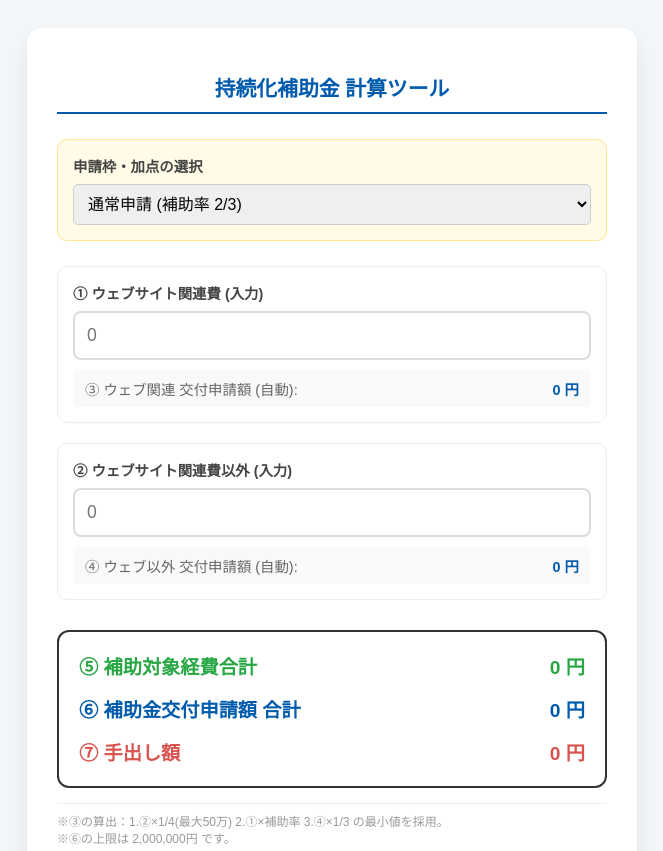
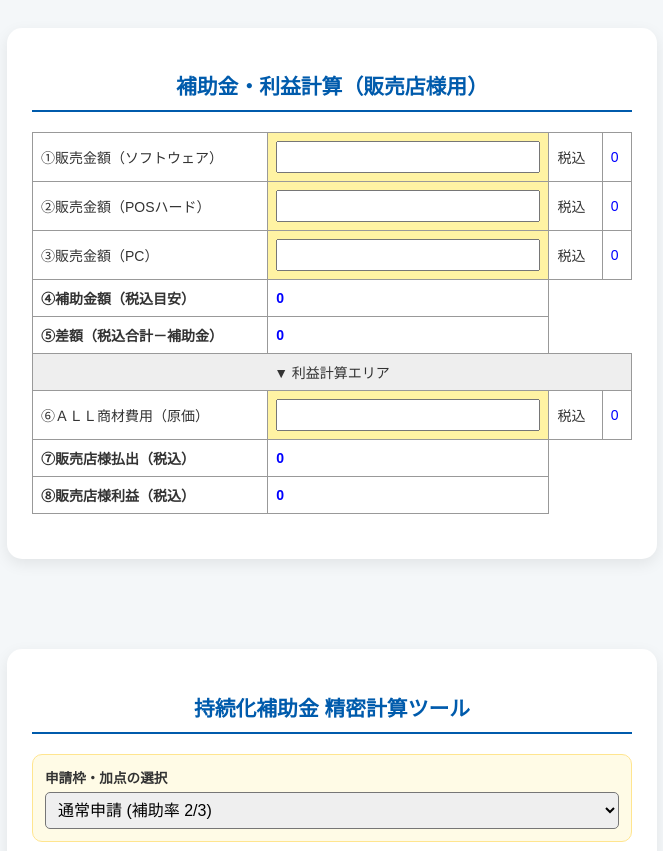
Before and after one commit to allmgsmaeda-ux/calc-app, a plain HTML site: page index.html in a window 1280 px wide. Shown: the top 851 px of the page, without its empty margins (308-971 px from the left). Drawn offline with Linux system fonts and the light colour scheme.

Commit message:
Update index.html

```diff
--- a/index.html
+++ b/index.html
@@ -2,51 +2,93 @@
 <html lang="ja">
 <head>
 <meta charset="UTF-8">
-    <meta name="viewport" content="width=device-width, initial-scale=1.0">
-    <title>持続化補助金 精密計算ツール</title>
+<meta name="viewport" content="width=device-width, initial-scale=1">
+<title>補助金計算ツール統合版</title>
+
 <style>
     :root { --primary: #005bac; --bg: #f4f7f9; --green: #28a745; --red: #d9534f; --orange: #e67e22; }
-        body { font-family: sans-serif; background: var(--bg); display: flex; justify-content: center; padding: 20px; }
-        .card { background: white; padding: 30px; border-radius: 15px; box-shadow: 0 10px 25px rgba(0,0,0,0.08); width: 100%; max-width: 550px; }
-        h1 { font-size: 1.3rem; color: var(--primary); text-align: center; margin-bottom: 25px; border-bottom: 2px solid var(--primary); padding-bottom: 10px; }
+    body { font-family: sans-serif; background: var(--bg); padding: 20px; color: #333; }
 
-        .type-selector { margin-bottom: 25px; padding: 15px; background: #fffbe6; border: 1px solid #ffe58f; border-radius: 10px; }
-        select { width: 100%; padding: 10px; font-size: 1rem; border-radius: 5px; border: 1px solid #ccc; cursor: pointer; }
+    /* 共通デザイン */
+    .container { background: white; padding: 25px; border-radius: 15px; box-shadow: 0 5px 15px rgba(0,0,0,0.08); width: 100%; max-width: 600px; margin: auto; }
+    h2 { font-size: 1.3rem; color: var(--primary); text-align: center; border-bottom: 2px solid var(--primary); padding-bottom: 10px; margin-bottom: 20px; }
 
-        .section { margin-bottom: 20px; padding: 15px; border: 1px solid #eee; border-radius: 10px; background: #fff; }
-        label { display: block; font-weight: bold; margin-bottom: 8px; font-size: 0.9rem; color: #444; }
-        input { width: 100%; padding: 12px; border: 2px solid #ddd; border-radius: 8px; font-size: 1.1rem; box-sizing: border-box; margin-bottom: 10px; }
+    /* 上のツール用テーブルスタイル */
+    table { border-collapse: collapse; width: 100%; margin-bottom: 20px; }
+    td { border: 1px solid #999; padding: 8px; font-size: 14px; word-break: break-word; }
+    input[type="number"] { width: 100%; box-sizing: border-box; font-size: 16px; padding: 5px; }
+    .yellow { background: #fff3a3; }
+    .result-text { font-weight: bold; }
 
-        .auto-calc { font-size: 0.9rem; color: #666; background: #f9f9f9; padding: 8px 12px; border-radius: 5px; display: flex; justify-content: space-between; }
-        .auto-calc strong { color: var(--primary); }
+    /* 下のツール用セクションスタイル */
+    .type-selector { margin-bottom: 20px; padding: 12px; background: #fffbe6; border: 1px solid #ffe58f; border-radius: 10px; }
+    select { width: 100%; padding: 8px; font-size: 1rem; border-radius: 5px; }
+    .section { margin-bottom: 15px; padding: 12px; border: 1px solid #eee; border-radius: 10px; background: #fff; }
+    label { display: block; font-weight: bold; margin-bottom: 5px; font-size: 0.85rem; }
+    .auto-calc { font-size: 0.85rem; color: #666; background: #f9f9f9; padding: 6px 10px; border-radius: 5px; display: flex; justify-content: space-between; }
 
-        /* ⑤～⑦を囲む枠 */
-        .final-results-frame {
-            margin-top: 30px;
-            padding: 20px;
-            border: 2px solid #333; /* しっかりした太めの枠 */
-            border-radius: 12px;
-            background: #ffffff;
-        }
-
-        .res-row { display: flex; justify-content: space-between; margin-bottom: 15px; font-size: 1.2rem; font-weight: bold; }
-        .res-row:last-child { margin-bottom: 0; }
-
+    /* 結果枠 */
+    .final-results-frame { margin-top: 20px; padding: 15px; border: 2px solid #333; border-radius: 12px; }
+    .res-row { display: flex; justify-content: space-between; margin-bottom: 10px; font-size: 1.1rem; font-weight: bold; }
     .text-green { color: var(--green); }
     .text-blue { color: var(--primary); }
     .text-red { color: var(--red); }
-        .cap-warning { font-size: 0.85rem; color: var(--orange); font-weight: bold; margin-bottom: 10px; text-align: right; display: none; }
-        .caption { font-size: 0.75rem; color: #999; margin-top: 15px; line-height: 1.4; border-top: 1px solid #eee; padding-top: 10px; }
+    .cap-warning { font-size: 0.8rem; color: var(--orange); font-weight: bold; text-align: right; display: none; }
 </style>
 </head>
 <body>
 
-<div class="card">
-    <h1>持続化補助金 計算ツール</h1>
+<div class="container">
+    <h2>補助金・利益計算（販売店様用）</h2>
+    <table>
+        <tr>
+            <td>①販売金額（ソフトウェア）</td>
+            <td class="yellow"><input id="C4" type="number" oninput="calcTop()"></td>
+            <td>税込</td><td id="D4"></td>
+        </tr>
+        <tr>
+            <td>②販売金額（POSハード）</td>
+            <td class="yellow"><input id="C5" type="number" oninput="calcTop()"></td>
+            <td>税込</td><td id="D5"></td>
+        </tr>
+        <tr>
+            <td>③販売金額（PC）</td>
+            <td class="yellow"><input id="C6" type="number" oninput="calcTop()"></td>
+            <td>税込</td><td id="D6"></td>
+        </tr>
+        <tr class="result-text">
+            <td>④補助金額（税込目安）</td>
+            <td id="G5"></td>
+        </tr>
+        <tr class="result-text">
+            <td>⑤差額（税込合計－補助金）</td>
+            <td id="G6"></td>
+        </tr>
+        <tr><td colspan="4" style="background:#eee; text-align:center;">▼ 利益計算エリア</td></tr>
+        <tr>
+            <td>⑥ＡＬＬ商材費用（原価）</td>
+            <td class="yellow"><input id="C30" type="number" oninput="calcTop()"></td>
+            <td>税込</td><td id="D30"></td>
+        </tr>
+        <tr class="result-text">
+            <td>⑦販売店様払出（税込）</td>
+            <td id="G30"></td>
+        </tr>
+        <tr class="result-text">
+            <td>⑧販売店様利益（税込）</td>
+            <td id="G31"></td>
+        </tr>
+    </table>
+</div>
+
+<br><br><br><br><br>
+
+<div class="container">
+    <h2>持続化補助金 精密計算ツール</h2>
 
     <div class="type-selector">
         <label>申請枠・加点の選択</label>
-        <select id="rateSelect" onchange="runCalc()">
+        <select id="rateSelect" onchange="runCalcBottom()">
             <option value="0.6666666667">通常申請 (補助率 2/3)</option>
             <option value="0.75">赤字・賃金引上げ加点等 (補助率 3/4)</option>
         </select>
@@ -54,7 +96,7 @@
 
     <div class="section">
         <label>① ウェブサイト関連費 (入力)</label>
-        <input type="number" id="webExp" placeholder="0" oninput="runCalc()">
+        <input type="number" id="webExp" placeholder="0" oninput="runCalcBottom()">
         <div class="auto-calc">
             <span>③ ウェブ関連 交付申請額 (自動):</span>
             <strong id="res3">0 円</strong>
@@ -63,7 +105,7 @@
 
     <div class="section">
         <label>② ウェブサイト関連費以外 (入力)</label>
-        <input type="number" id="otherExp" placeholder="0" oninput="runCalc()">
+        <input type="number" id="otherExp" placeholder="0" oninput="runCalcBottom()">
         <div class="auto-calc">
             <span>④ ウェブ以外 交付申請額 (自動):</span>
             <strong id="res4">0 円</strong>
@@ -85,15 +127,44 @@
             <span id="res7">0 円</span>
         </div>
     </div>
-
-    <div class="caption">
-        ※③の算出：1.②×1/4(最大50万) 2.①×補助率 3.④×1/3 の最小値を採用。<br>
-        ※⑥の上限は 2,000,000円 です。
-    </div>
 </div>
 
 <script>
-function runCalc() {
+// --- ツール1（上）のロジック ---
+function v(id){return Number(document.getElementById(id).value)||0}
+function fmt(n){return Math.round(n).toLocaleString()}
+function s(id,val){
+    const el=document.getElementById(id);
+    el.textContent=fmt(val);
+    el.style.color=val<0?"red":"blue";
+}
+
+function calcTop(){
+    let C4=v("C4"), C5=v("C5"), C6=v("C6"), C30=v("C30");
+    let D4=C4*1.1; let D5=C5*1.1; let D6=C6*1.1; let D30=C30*1.1;
+
+    let G4=C4;
+    let G5_calc=(G4>=666667)?G4-666667:G4;
+    let I5=(G5_calc>=666667)?G5_calc/3*2:G5_calc*0.75;
+    let G6_calc=G4-G5_calc;
+    let I6=G6_calc*0.75;
+    let I7=Math.min(I5+I6,3500000);
+
+    let optBonus=(C5>=400000)?200000:C5*0.5;
+    let svcBonus=(C6>=200000)?100000:C6*0.5;
+    let subsidy=I7+optBonus+svcBonus;
+
+    let diff=(D4+D5+D6)-subsidy;
+    let payout=(D4+D5+D6)-D30;
+    let profit=payout-diff;
+
+    s("D4",D4); s("D5",D5); s("D6",D6);
+    s("G5",subsidy); s("G6",diff);
+    s("D30",D30); s("G30",payout); s("G31",profit);
+}
+
+// --- ツール2（下）のロジック ---
+function runCalcBottom() {
     const webTotal = parseFloat(document.getElementById('webExp').value) || 0;
     const otherTotal = parseFloat(document.getElementById('otherExp').value) || 0;
     const rate = parseFloat(document.getElementById('rateSelect').value);
@@ -107,7 +178,6 @@ function runCalc() {
     const res3 = Math.floor(Math.min(val3_1, val3_2, val3_3));
 
     const res5 = webTotal + otherTotal;
-
     let res6 = res3 + res4;
     const cap = 2000000;
     if (res6 > cap) {
@@ -116,7 +186,6 @@ function runCalc() {
     } else {
         document.getElementById('capWarning').style.display = 'none';
     }
-
     const res7 = res5 - res6;
 
     document.getElementById('res3').innerText = res3.toLocaleString() + " 円";
@@ -125,6 +194,11 @@ function runCalc() {
     document.getElementById('res6').innerText = res6.toLocaleString() + " 円";
     document.getElementById('res7').innerText = res7.toLocaleString() + " 円";
 }
+
+window.onload = function() {
+    calcTop();
+    runCalcBottom();
+};
 </script>
 
 </body>
```
Lines whose indentation alone changed are shown as unchanged.
